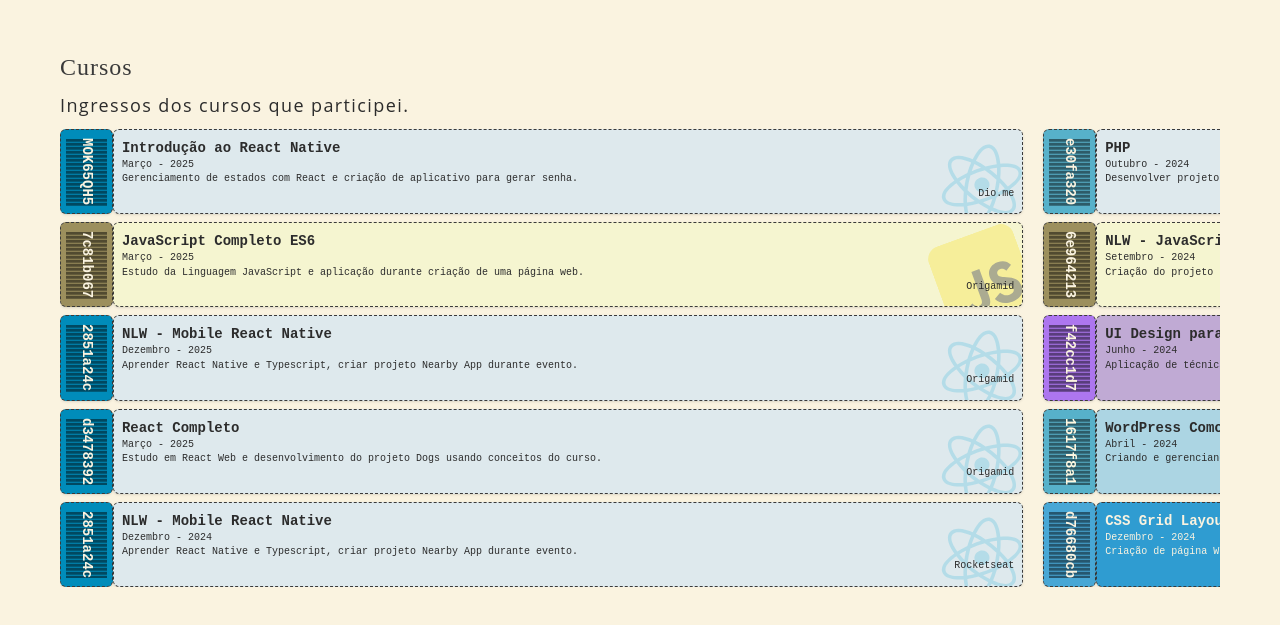
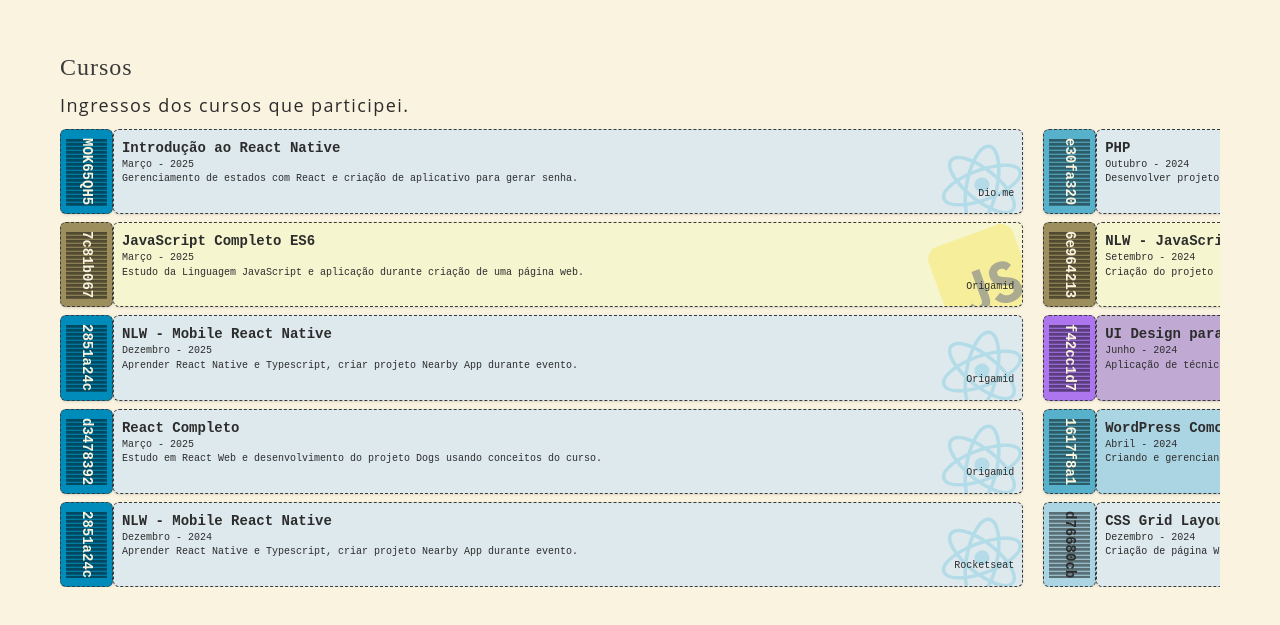
Before and after one commit to RNoleto/portfolio2025, a Vue app: page / in a window 1280 px wide. Shown: the part 4491-5116 px from the top of the page. Built offline with nearby package versions, Linux system fonts and the light colour scheme.

Commit message:
Teste de contraste de cores dos tickets

```diff
--- a/src/views/Courses.vue
+++ b/src/views/Courses.vue
@@ -129,10 +129,10 @@ const courses = [
     descricao:"Criação de página Web usando técnicas css de Flexbox Layout.",
     producao:"Origamid",
     imagem:"/img/stacks/css3.svg",
-    corFundoCode:"bg-[#48A7D5]",
-    corFundo:"bg-[#2F9CD1]",
-    corCodigo:"text-cream",
-    corTexto:"text-cream",
+    corFundoCode:"bg-[#ACD5E3]",
+    corFundo:"bg-[#DEE9ED]",
+    corCodigo:"text-darkCream",
+    corTexto:"text-darkCream",
     corBorda:"border-darkText",
   },
   {
@@ -142,10 +142,10 @@ const courses = [
     descricao:"Criação de página Web usando técnicas CSS de Flexbox Layout",
     producao:"Origamid",
     imagem:"/img/stacks/css3.svg",
-    corFundoCode:"bg-[#48A7D5]",
-    corFundo:"bg-[#2F9CD1]",
+    corFundoCode:"bg-[#ACD5E3]",
+    corFundo:"bg-[#DEE9ED]",
     corCodigo:"text-cream",
-    corTexto:"text-cream",
+    corTexto:"text-darkCream",
     corBorda:"border-darkText",
   },
   {
```
